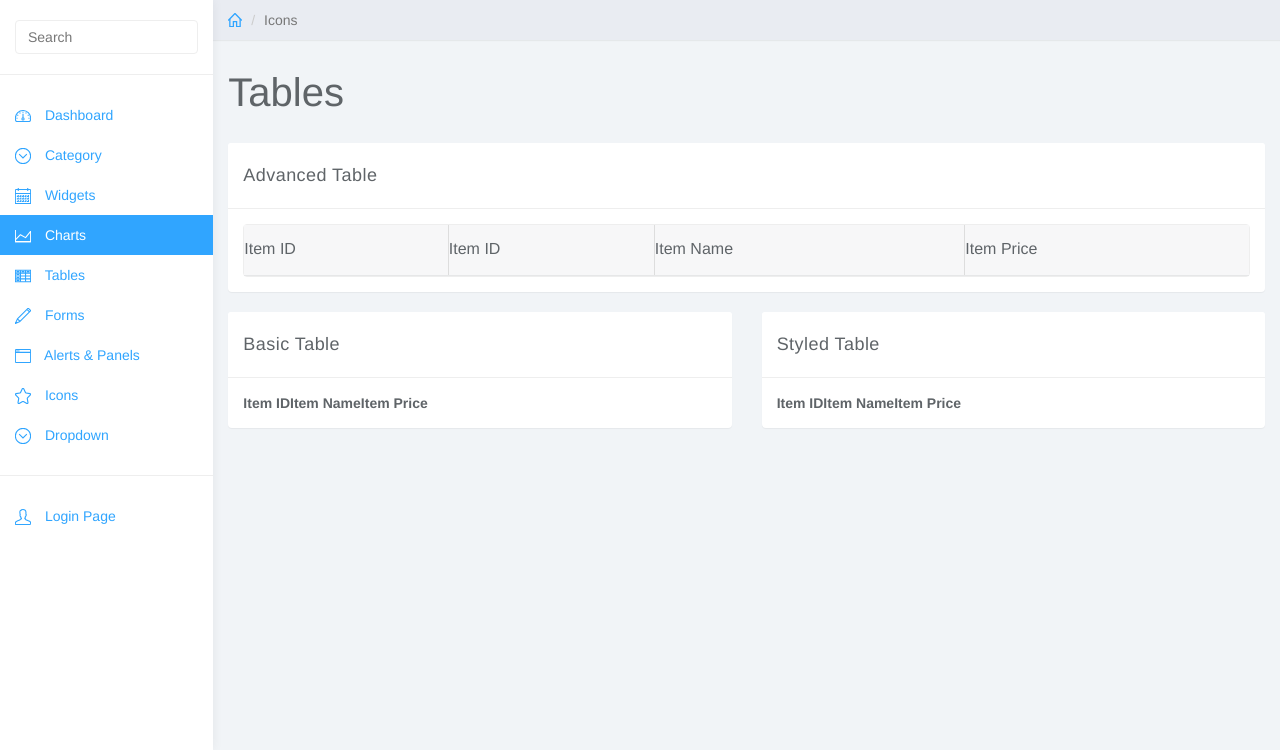
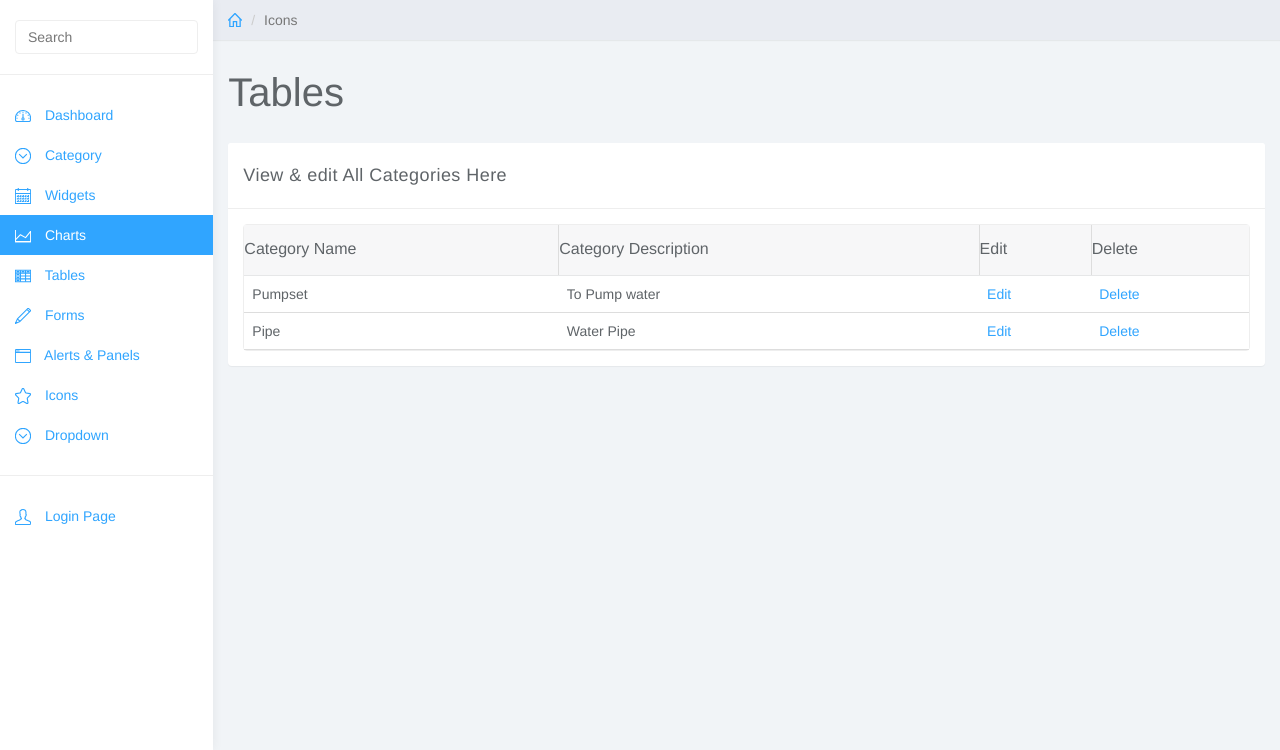
Before and after one commit to ppshobi/Engineeringshop-Ecommerce, a PHP site: page /admin/view-categories.php in a window 1280 px wide. Shown: the part 50-800 px from the top of the page. Run offline with PHP 8.4, Linux system fonts and the light colour scheme; data comes from the database, SQL or seed files in the repository; lists and menus that the app fills with data are empty.

Commit message:
rewrite delete category view category

```diff
--- a/admin/view-categories.php
+++ b/admin/view-categories.php
@@ -1,3 +1,17 @@
+<?php
+require_once('../app/Category.php');
+	$message="";
+	$categories=Category::getAll();
+	if ($_SERVER['REQUEST_METHOD'] == 'POST' && isset($_POST['delete'])) {
+
+			$result=Category::delete($_POST['category']);
+			if ($result) {
+				$message="Category Successfully Deleted";
+			}else{
+				$message="Something Went wrong";
+			}
+		}
+?>
 <!DOCTYPE html>
 <html>
 <head>
@@ -41,82 +55,29 @@
 		<div class="row">
 			<div class="col-lg-12">
 				<div class="panel panel-default">
-					<div class="panel-heading">Advanced Table</div>
+					<div class="panel-heading">View &amp edit All Categories Here</div>
 					<div class="panel-body">
 						<table data-toggle="table" data-url="tables/data1.json"  data-show-refresh="true" data-show-toggle="true" data-show-columns="true" data-search="true" data-select-item-name="toolbar1" data-pagination="true" data-sort-name="name" data-sort-order="desc">
 						    <thead>
 						    <tr>
-						        <th data-field="state" data-checkbox="true" >Item ID</th>
-						        <th data-field="id" data-sortable="true">Item ID</th>
-						        <th data-field="name"  data-sortable="true">Item Name</th>
-						        <th data-field="price" data-sortable="true">Item Price</th>
+						        <th data-field="state" data-checkbox="true" >Category Name</th>
+						        <th data-field="id" data-sortable="true">Category Description</th>
+						        <th data-field="name"  data-sortable="true">Edit</th>
+						        <th data-field="price" data-sortable="true">Delete</th>
 						    </tr>
+						    <?php
+						    foreach ($categories as $cat) {
+						    	echo "<tr>";
+						    		echo "<td>".$cat['name']."</td>";
+						    		echo "<td>".$cat['descr']."</td>";
+						    		echo "<td>"."<a href=\"edit-category.php?id={$cat['id']}\">Edit" ."</a> </td>";
+						    		echo "<td>"."<a href=\"delete-category.php?id={$cat['id']}\">Delete"."</a> </td>";
+						   		echo "</tr>";
+						    }
+						    ?>
+
 						    </thead>
 						</table>
-					</div>
-				</div>
-			</div>
-		</div><!--/.row-->
-		<div class="row">
-			<div class="col-md-6">
-				<div class="panel panel-default">
-					<div class="panel-heading">Basic Table</div>
-					<div class="panel-body">
-						<table data-toggle="table" data-url="tables/data2.json" >
-						    <thead>
-						    <tr>
-						        <th data-field="id" data-align="right">Item ID</th>
-						        <th data-field="name">Item Name</th>
-						        <th data-field="price">Item Price</th>
-						    </tr>
-						    </thead>
-						</table>
-					</div>
-				</div>
-			</div>
-			<div class="col-md-6">
-				<div class="panel panel-default">
-					<div class="panel-heading">Styled Table</div>
-					<div class="panel-body">
-						<table data-toggle="table" id="table-style" data-url="tables/data2.json" data-row-style="rowStyle">
-						    <thead>
-						    <tr>
-						        <th data-field="id" data-align="right" >Item ID</th>
-						        <th data-field="name" >Item Name</th>
-						        <th data-field="price" >Item Price</th>
-						    </tr>
-						    </thead>
-						</table>
-						<script>
-						    $(function () {
-						        $('#hover, #striped, #condensed').click(function () {
-						            var classes = 'table';
-
-						            if ($('#hover').prop('checked')) {
-						                classes += ' table-hover';
-						            }
-						            if ($('#condensed').prop('checked')) {
-						                classes += ' table-condensed';
-						            }
-						            $('#table-style').bootstrapTable('destroy')
-						                .bootstrapTable({
-						                    classes: classes,
-						                    striped: $('#striped').prop('checked')
-						                });
-						        });
-						    });
-
-						    function rowStyle(row, index) {
-						        var classes = ['active', 'success', 'info', 'warning', 'danger'];
-
-						        if (index % 2 === 0 && index / 2 < classes.length) {
-						            return {
-						                classes: classes[index / 2]
-						            };
-						        }
-						        return {};
-						    }
-						</script>
 					</div>
 				</div>
 			</div>
```
Also changed, not shown: admin/delete-category.php (+36 -55 lines).
